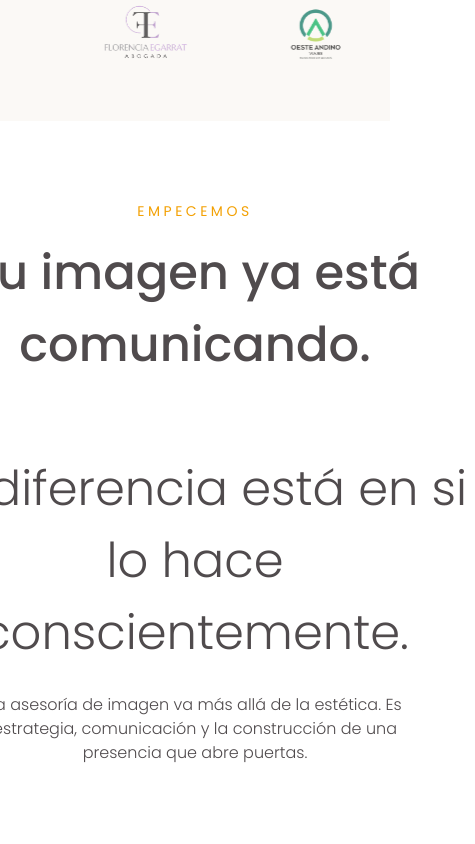
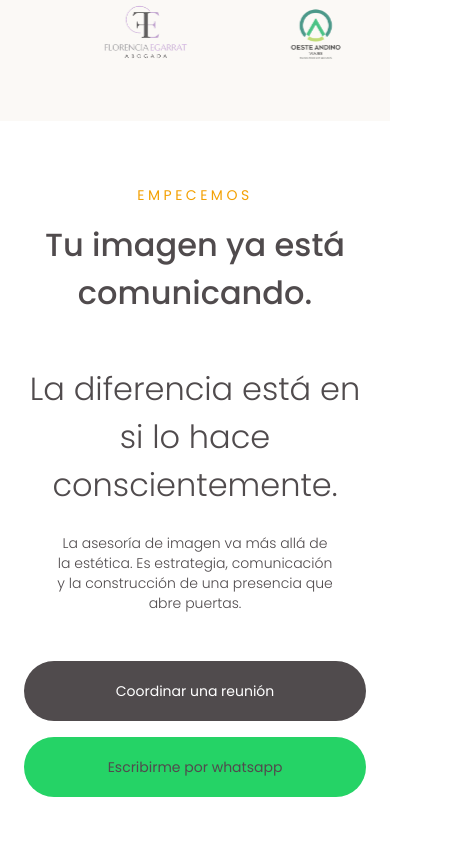
Before and after one commit to DunaStudio/dani_arena, a Next.js app: page / in a window 390 px wide. Shown: the part 8000-8844 px from the top of the page, 475 px wide, since content can reach past the window. Built offline with nearby package versions, Linux system fonts and the light colour scheme.

Commit message:
contact section mobile

```diff
--- a/sections/ContactSection.tsx
+++ b/sections/ContactSection.tsx
@@ -2,9 +2,9 @@ import { RevealLine, FadeUp } from "@/components/motion";
 
 export default function ContactSection() {
   return (
-    <div className="bg-white w-full flex items-center justify-center p-20">
-      <div className="max-w-300 flex flex-col justify-center items-center">
-        <div className="max-w-200 flex flex-col justify-center items-center">
+    <div className="bg-white w-full flex items-center justify-center px-6 md:px-20 py-16 md:py-20">
+      <div className="max-w-300 w-full flex flex-col justify-center items-center">
+        <div className="w-full md:max-w-200 flex flex-col justify-center items-center">
           <RevealLine
             delay={0.06}
             className="text-goldenOrange uppercase font-400 tracking-[0.25em] text-sm text-center"
@@ -12,7 +12,7 @@ export default function ContactSection() {
             Empecemos
           </RevealLine>
 
-          <h2 className="text-charcoal font-medium text-[48px] text-center whitespace-pre-line mt-4 text-pretty">
+          <h2 className="text-charcoal font-medium text-[32px] md:text-[48px] text-center whitespace-pre-line mt-4 text-pretty">
             <RevealLine delay={0.12}>Tu imagen ya está comunicando.</RevealLine>
             <br />
             <RevealLine delay={0.2} className="font-light">
@@ -22,30 +22,30 @@ export default function ContactSection() {
 
           <FadeUp
             delay={0.32}
-            className="text-charcoal opacity-70 text-center max-w-[80%] mt-6 font-light text-base text-pretty"
+            className="text-charcoal opacity-70 text-center mt-6 font-light text-sm md:text-base text-pretty"
           >
             La asesoría de imagen va más allá de la estética. Es estrategia,
             comunicación y la construcción de una presencia que abre puertas.
           </FadeUp>
         </div>
 
-        <FadeUp delay={0.42} className="flex justify-center items-center gap-5 mt-25">
+        <FadeUp delay={0.42} className="w-full md:w-auto flex flex-col md:flex-row justify-center items-center gap-4 mt-12">
           <a
-            className="bg-charcoal text-white rounded-full py-5 px-10 hover:bg-goldenOrange transition-colors w-max mt-12.5"
+            className="bg-charcoal text-white rounded-full py-5 px-10 hover:bg-goldenOrange transition-colors w-full md:w-max text-center text-sm"
             href="#"
             target="_blank"
             rel="noopener noreferrer"
           >
-            <button>Coordinar una reunión</button>
+            Coordinar una reunión
           </a>
 
           <a
-            className="bg-[#25D366] text-charcoal rounded-full py-5 px-10 hover:bg-goldenOrange transition-colors w-max mt-12.5"
+            className="bg-[#25D366] text-charcoal rounded-full py-5 px-10 hover:bg-goldenOrange transition-colors w-full md:w-max text-center text-sm"
             href="#"
             target="_blank"
             rel="noopener noreferrer"
           >
-            <button>Escribirme por whatsapp</button>
+            Escribirme por whatsapp
           </a>
         </FadeUp>
       </div>
```
